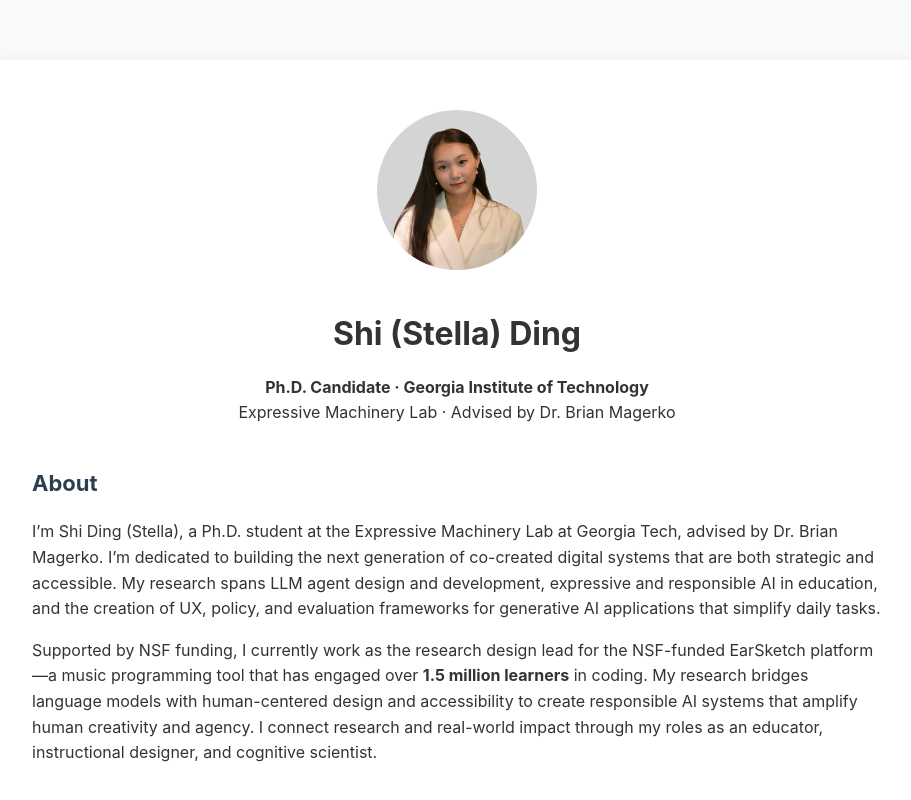
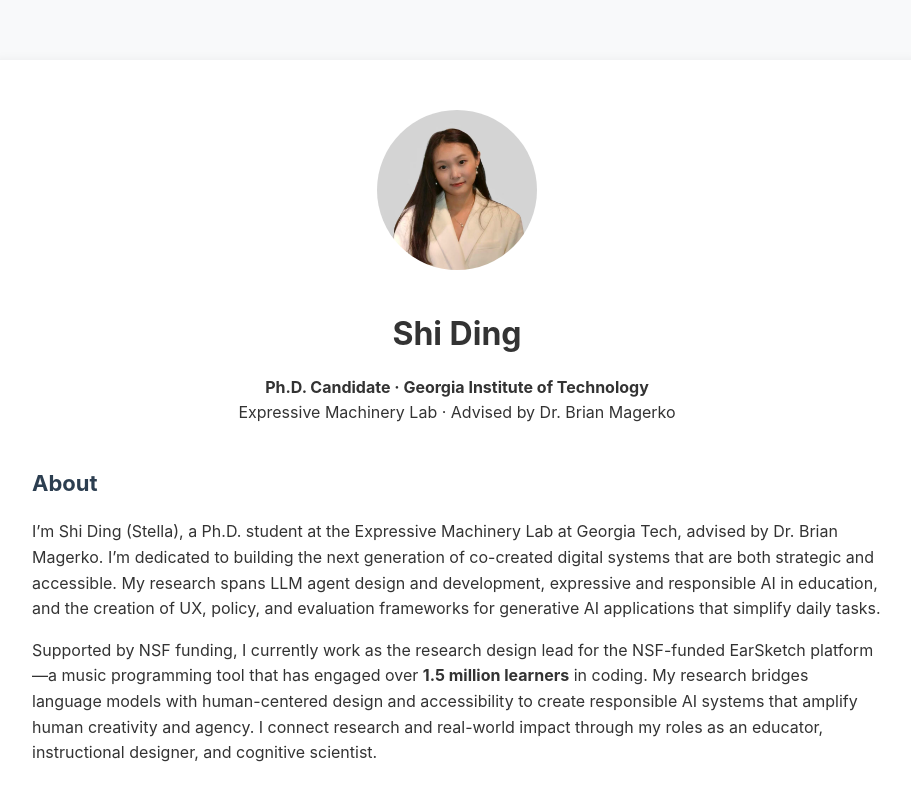
Before and after one commit to stellashiding/portfolio, a plain HTML site: page index.html in a window 1280 px wide. Shown: the top 800 px of the page, without its empty margins (183-1094 px from the left). Drawn offline with Linux system fonts and the light colour scheme.

Commit message:
fix index

```diff
--- a/index.html
+++ b/index.html
@@ -40,7 +40,7 @@
 <body>
   <div class="container">
     <img src="profile.jpg" alt="Photo of Stella Ding" />
-    <h1>Shi (Stella) Ding</h1>
+    <h1>Shi Ding</h1>
     <p class="center"><strong>Ph.D. Candidate · Georgia Institute of Technology</strong><br>
     Expressive Machinery Lab · Advised by Dr. Brian Magerko</p>
 
```
